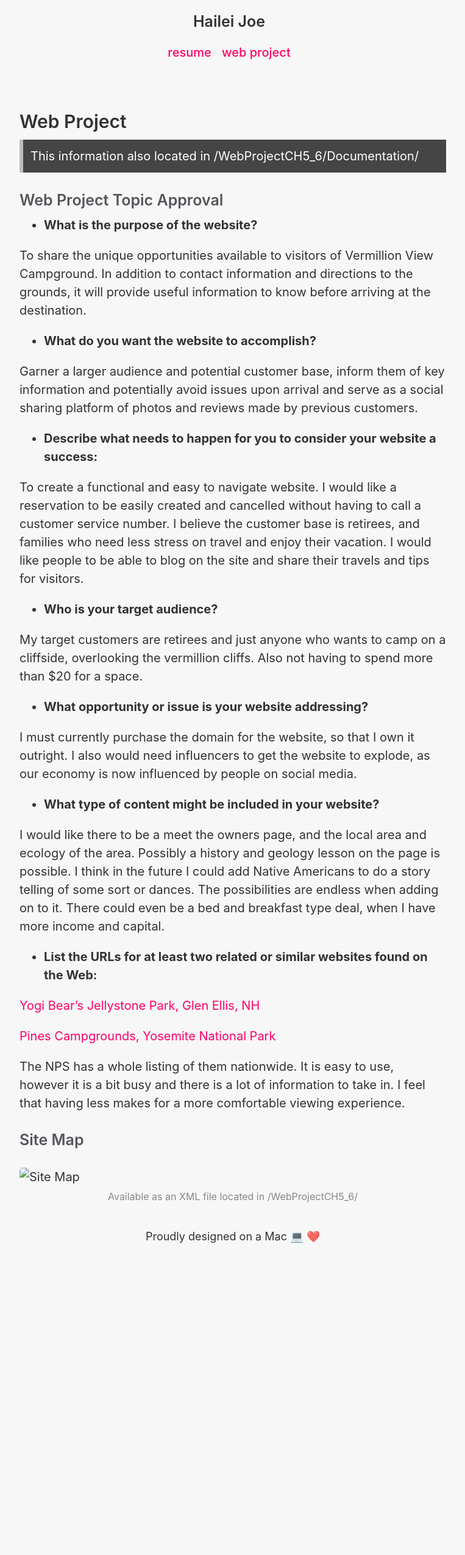
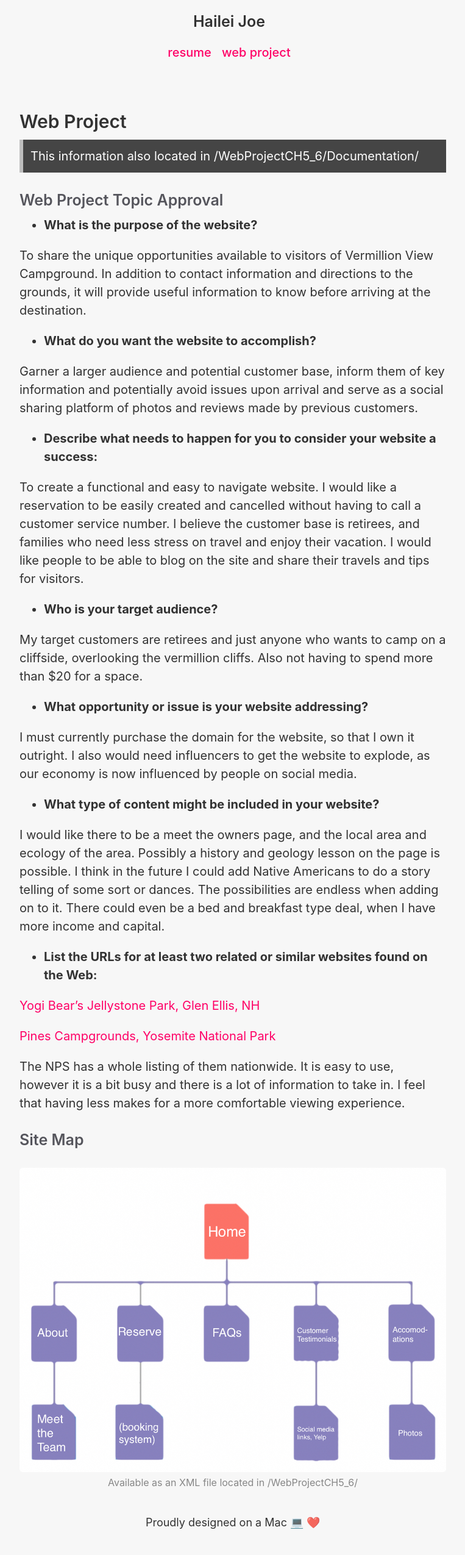
Before and after one commit to haileijoe/noir, a Jekyll site: the page built from webproject.md, in a window 1280 px wide. Shown: the whole page at 61% size, without its empty margins (258-1021 px from the left). Built offline with Jekyll 4.4.1, drawn with Linux system fonts in a browser that asks for light colours; before the commit the page ends 2081 px from its top, so only the background shows below that.

Commit message:
Added asset image

```diff
--- a/webproject.md
+++ b/webproject.md
@@ -46,6 +46,6 @@ The NPS has a whole listing of them nationwide. It is easy to use, however it is
 ### Site Map
 
 <figure>
-  <img src="/documentation/sitemap.jpg" alt="Site Map">
+  <img src="/assets/sitemap.jpg" alt="Site Map">
   <figcaption>Available as an XML file located in /WebProjectCH5_6/</figcaption>
 </figure>
```
Also changed, not shown: assets/sitemap.jpg (added), 1 other file.
